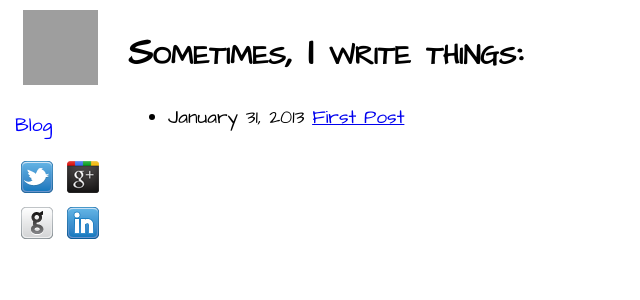
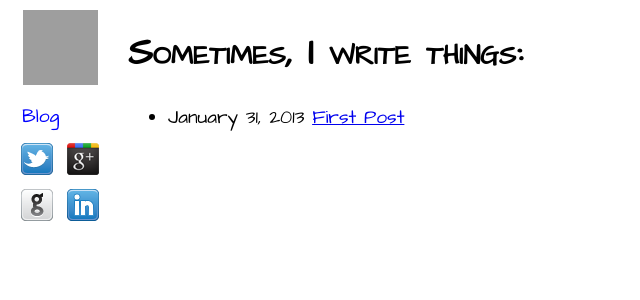
Before and after one commit to krschmidt/krschmidt.github.com, a Jekyll site: the page built from index.html, in a window 1280 px wide. Shown: the top 300 px of the page, without its empty margins (0-640 px from the left). Built offline with Jekyll 4.4.1, drawn with Linux system fonts in a browser that asks for light colours; grey boxes are pictures that could not be loaded.

Commit message:
nav ul styling

```diff
--- a/css/main.css
+++ b/css/main.css
@@ -6,7 +6,8 @@ nav {
   width: 100px; }
   nav ul {
     list-style-type: none;
-    padding-left: 5px;
+    margin: 10px 0;
+    padding-left: 12px;
     text-align: left; }
     nav ul a, nav ul a:visited {
       color: blue;
--- a/css/main.scss
+++ b/css/main.scss
@@ -6,7 +6,8 @@ nav {
   width: 100px;
   ul{
     list-style-type: none;
-    padding-left: 5px;
+    margin: 10px 0;
+    padding-left: 12px;
     text-align:left;
     a, a:visited{
         color: blue;
```
